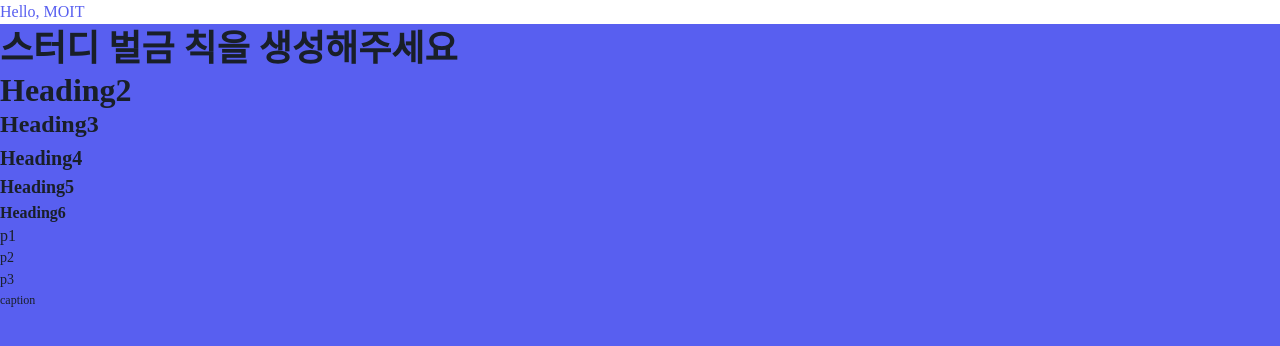
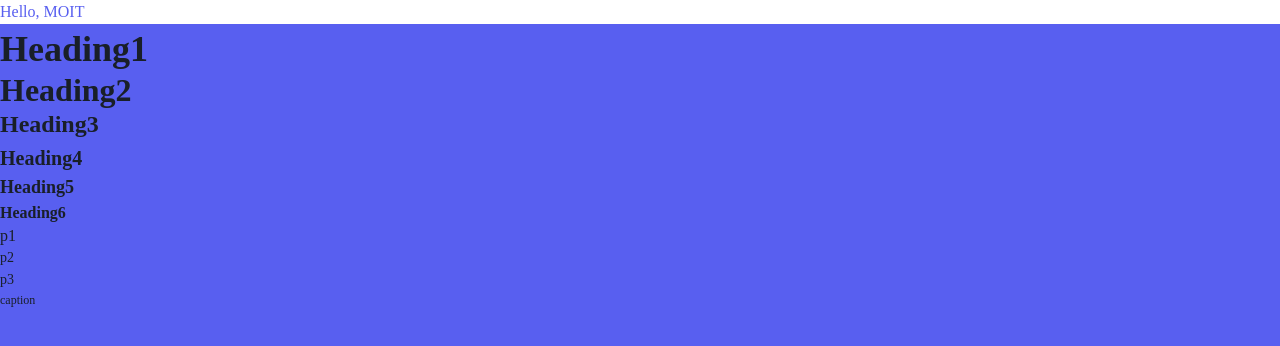
Before and after one commit to mash-up-kr/moit-web, a React (Vite) app: page /#/ in a window 1280 px wide. Shown: the top 346 px of the page. Built offline with nearby package versions, Linux system fonts and the light colour scheme; a web font is replaced by a local one; what emotion-normalize would draw is missing.

Commit message:
🔨 chore: typo 수정

```diff
--- a/src/Example.tsx
+++ b/src/Example.tsx
@@ -6,7 +6,7 @@ const Example: FC = () => {
   return (
     <Greeting>
       <Title>Hello, MOIT</Title>
-      <Text type="h1">스터디 벌금 칙을 생성해주세요</Text>
+      <Text type="h1">Heading1</Text>
       <Text type="h2">Heading2</Text>
       <Text type="h3">Heading3</Text>
       <Text type="h4">Heading4</Text>
```
